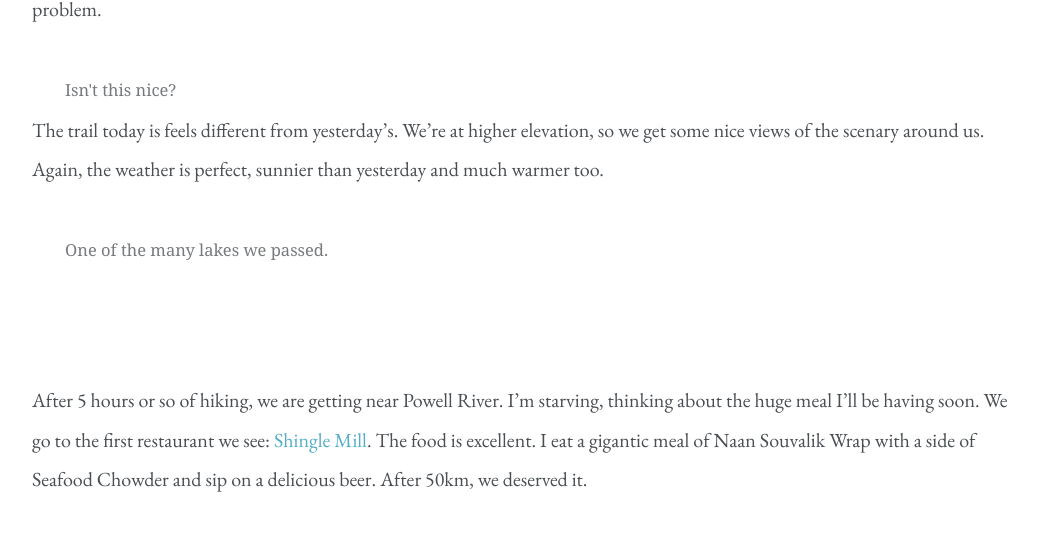
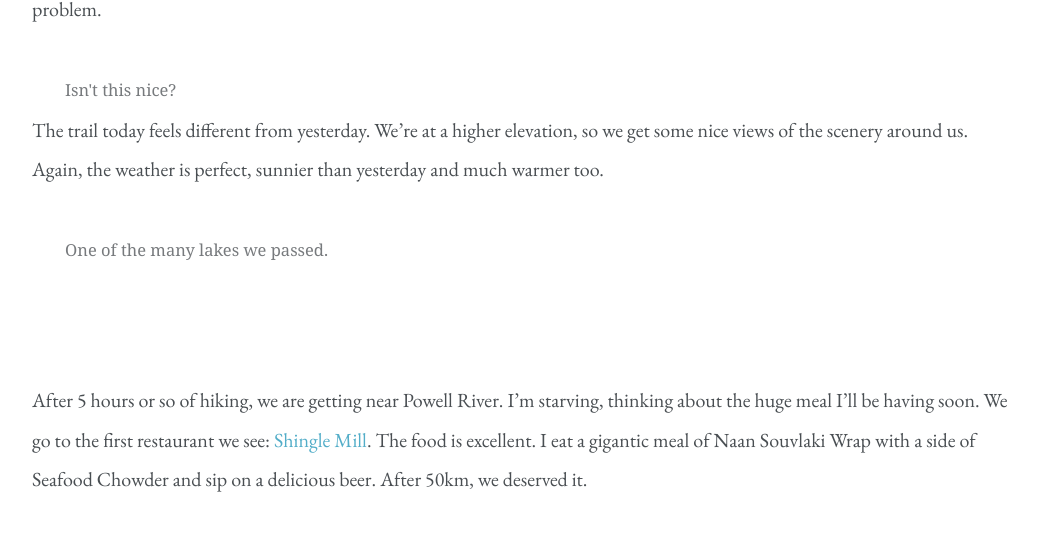
Before and after one commit to BestCoastTrail/BestCoastTrail.github.io, a Jekyll site: the page built from _posts/2017-04-09-Day-2:-The-Rustle.markdown, in a window 1280 px wide and 900 px high, scrolled down 1961 px. Shown: the part 143-685 px from the top of the window, without its empty margins (118-1156 px from the left). Built offline with Jekyll 4.4.1, drawn with Linux system fonts in a browser that asks for light colours; comment, search, counter and statistics services are not loaded.

Commit message:
Fixed typos

```diff
--- a/_posts/2017-04-09-Day-2:-The-Rustle.markdown
+++ b/_posts/2017-04-09-Day-2:-The-Rustle.markdown
@@ -46,7 +46,7 @@ I've used my filter in Peru and China without getting sick, so I was confident t
   <figcaption>Isn't this nice?</figcaption>
 </figure>
 
-The trail today is feels different from yesterday's. We're at higher elevation, so we get some nice views of the scenary around us. Again, the weather is perfect, sunnier than yesterday and much warmer too.
+The trail today feels different from yesterday. We're at a higher elevation, so we get some nice views of the scenery around us. Again, the weather is perfect, sunnier than yesterday and much warmer too.
 
 <figure>
   <img data-original="https://farm3.staticflickr.com/2866/34363708735_3439dbe314_h.jpg" data-action="zoom" class="inline-image"/>
@@ -68,7 +68,7 @@ The trail today is feels different from yesterday's. We're at higher elevation,
   <img data-original="https://farm3.staticflickr.com/2838/33554041793_95fc6ebc24_h.jpg" data-action="zoom" class="inline-image"/>
 </figure>
 
-After 5 hours or so of hiking, we are getting near Powell River. I'm starving, thinking about the huge meal I'll be having soon. We go to the first restaurant we see: <a href="http://shinglemill.ca/">Shingle Mill</a>. The food is excellent. I eat a gigantic meal of Naan Souvalik Wrap with a side of Seafood Chowder and sip on a delicious beer. After 50km, we deserved it.
+After 5 hours or so of hiking, we are getting near Powell River. I'm starving, thinking about the huge meal I'll be having soon. We go to the first restaurant we see: <a href="http://shinglemill.ca/">Shingle Mill</a>. The food is excellent. I eat a gigantic meal of Naan Souvlaki Wrap with a side of Seafood Chowder and sip on a delicious beer. After 50km, we deserved it.
 
 <figure style="width: 50%; margin: auto;">
   <img data-original="https://farm5.staticflickr.com/4156/33522638024_e2326b3b0a_h.jpg" data-action="zoom" class="inline-image"/>
```
